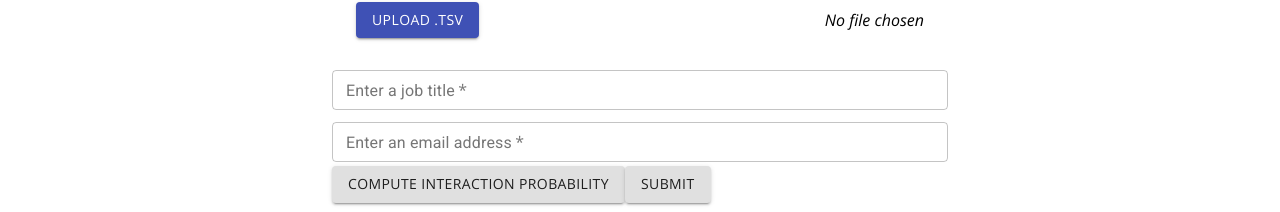
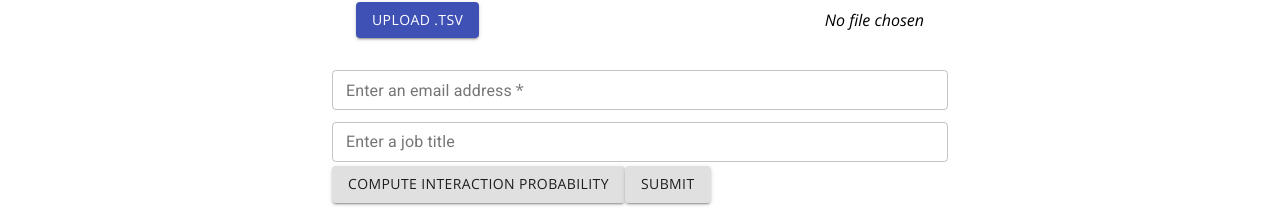
Before and after one commit to samsledje/D-SCRIPT, a React (Create React App) app in the folder web-server/frontend/: page /predict in a window 1280 px wide. Shown: the part 330-542 px from the top of the page. Built offline with nearby package versions, Linux system fonts and the light colour scheme.

Commit message:
Swapped order of job title and email address

```diff
--- a/web-server/frontend/src/components/modules/PredictInput.js
+++ b/web-server/frontend/src/components/modules/PredictInput.js
@@ -131,15 +131,6 @@ export default function PredictInput() {
                     handleInputChange={handlePairsInputChange}
                 ></PairInput>
                 <TextField
-                    label='Enter a job title'
-                    value={item.title}
-                    variant='outlined'
-                    margin='dense'
-                    fullWidth={true}
-                    required={true}
-                    onChange={handleTitleChange}>
-                </TextField><br></br>
-                <TextField
                     label='Enter an email address'
                     value={item.email}
                     variant='outlined'
@@ -148,6 +139,14 @@ export default function PredictInput() {
                     required={true}
                     onChange={handleEmailChange}>
                 </TextField>
+                <TextField
+                    label='Enter a job title'
+                    value={item.title}
+                    variant='outlined'
+                    margin='dense'
+                    fullWidth={true}
+                    onChange={handleTitleChange}>
+                </TextField>
                 <Button variant='contained' onClick={handleSubmit}>Compute Interaction Probability</Button>
                 <Button variant='contained' onClick={testSubmit}>Submit</Button>
             </form>
```
